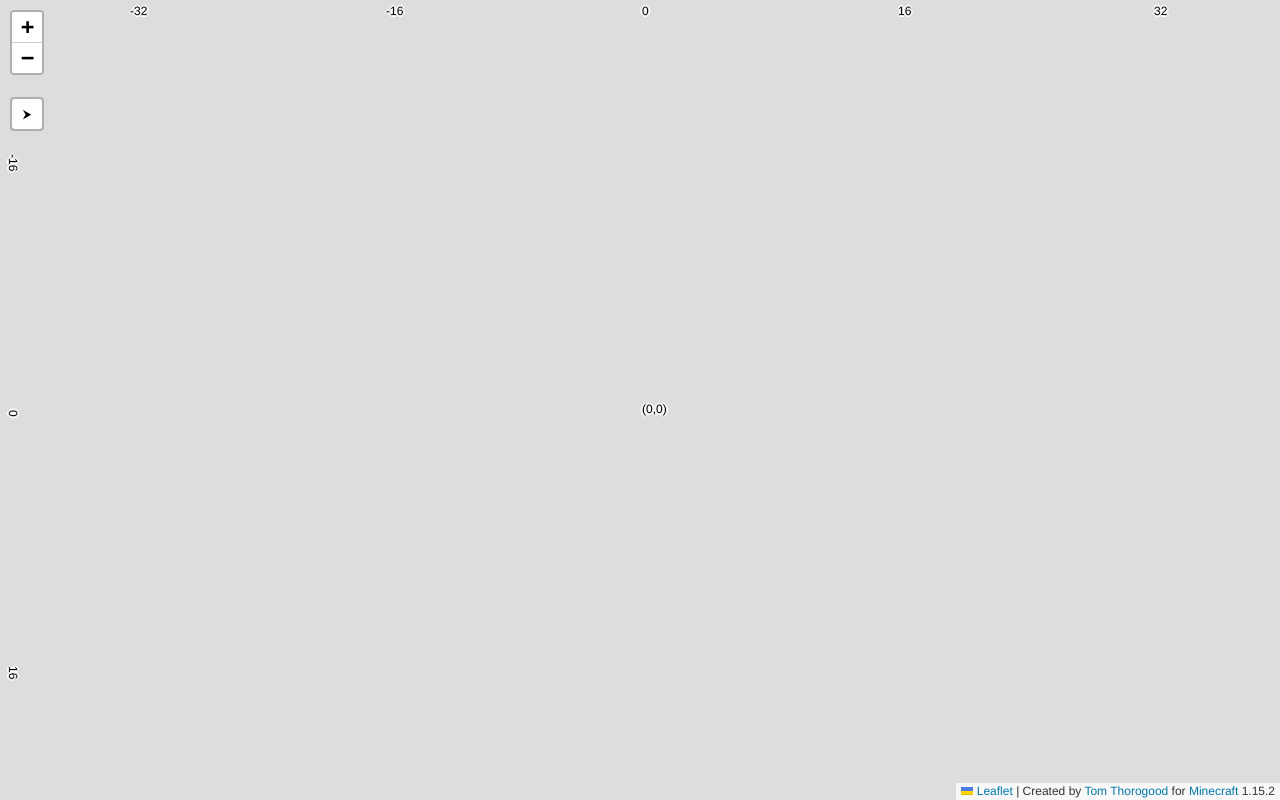
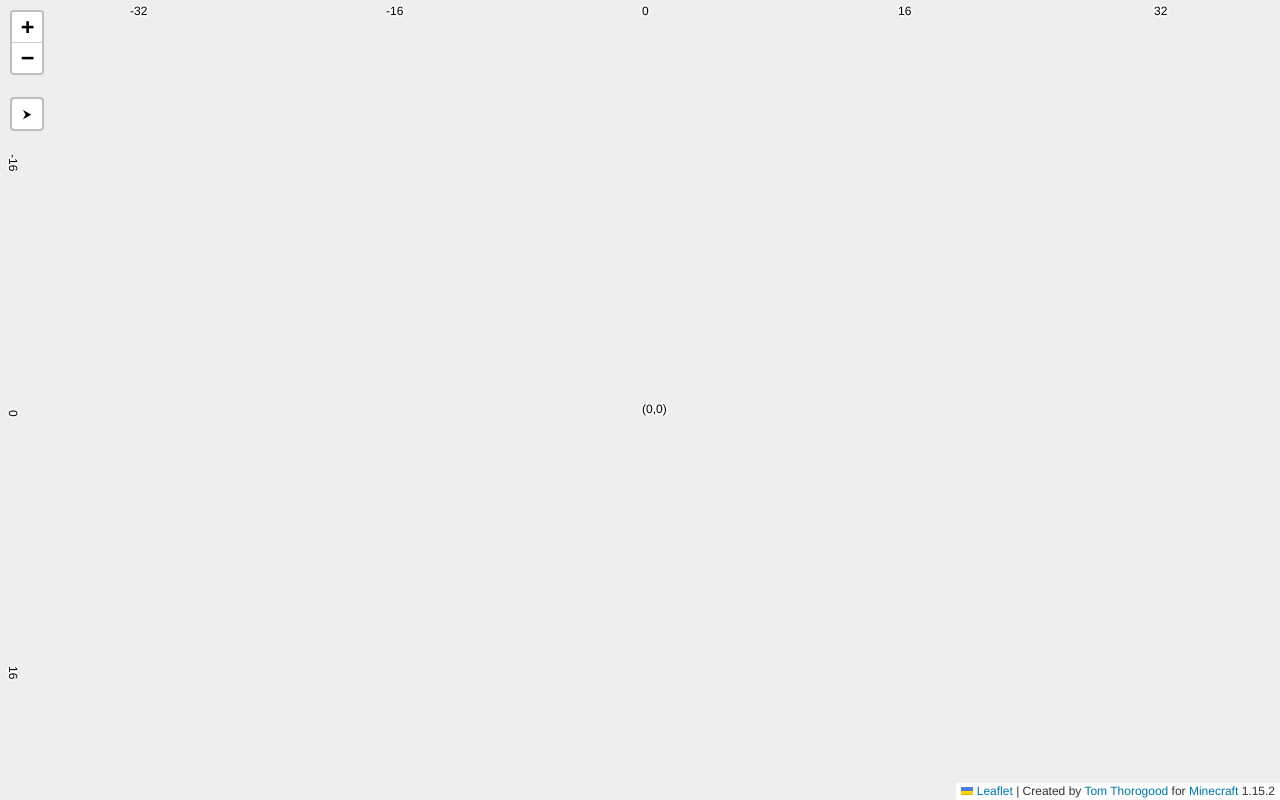
Before and after one commit to tmthrgd/mc.tmthrgd.dev, a plain HTML site: page bedrock/index.html in a window 1280 px wide. Drawn offline with nearby package versions, Linux system fonts and the light colour scheme.

Commit message:
Lighten bedrock map background colour

```diff
--- a/bedrock/bedrock.css
+++ b/bedrock/bedrock.css
@@ -34,6 +34,10 @@ body {
 	flex: 1 0;
 }
 
+.leaflet-container {
+	background: #eee;
+}
+
 .leaflet-container .leaflet-control-mouseposition {
 	font-size: 15px;
 }
```
